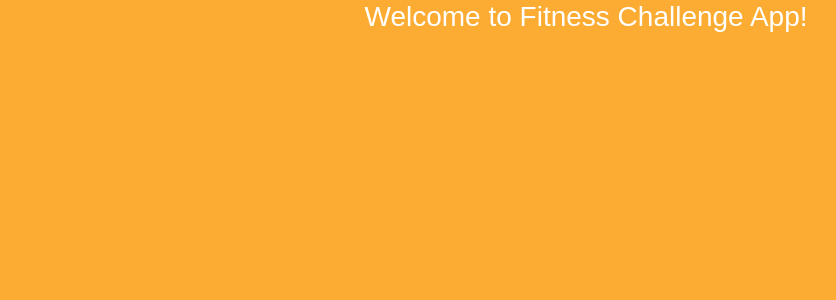
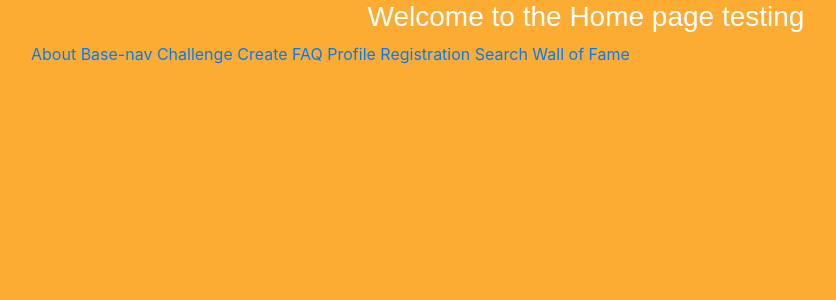
Before and after one commit to Zuhairahmed/CS467_Crowd-sourced-Fitness-Challenge-App, a Flask app: page / in a window 1280 px wide. Shown: the top 300 px of the page, without its empty margins (54-890 px from the left). Run offline with Flask 2, Linux system fonts and the light colour scheme; some libraries are stand-ins or nearby versions.

Commit message:
Update index.html

```diff
--- a/fitness_friends_challenge/templates/index.html
+++ b/fitness_friends_challenge/templates/index.html
@@ -1,16 +1,17 @@
 {% extends 'base.html' %}
 
 {% block header %}
-  <h3 style="text-align:center">{% block title %}Welcome to Fitness Challenge App!{% endblock %}</h3>
+<h3 style="text-align:center">{% block title %}Welcome to the Home page testing{% endblock %}</h3>
+<div class="links">
+  <a href="about.html">About</a>
+  <a href="base-nav.html">Base-nav</a>
+  <a href="challenge.html">Challenge</a>
+  <a href="create.html">Create</a>
+  <a href="faq.html">FAQ</a>
+  <a href="profile.html">Profile</a>
+  <a href="registration.html">Registration</a>
+  <a href="search.html">Search</a>
+  <a href="wall.html">Wall of Fame</a>
+</div>
+
 {% endblock %}
-<div class="links">
-  <a href="About">about.html</a>
-  <a href="Base-Nav">base-nav.html</a>
-  <a href="Challenge">challenge.html</a>
-  <a href="Create">create.html</a>
-  <a href="FAQ">faq.html</a>
-  <a href="Profile">profile.html</a>
-  <a href="Registration">registration.html</a>
-  <a href="Search">search.html</a>
-  <a href="Wall of Fame">wall.html</a>
-</div>
```
